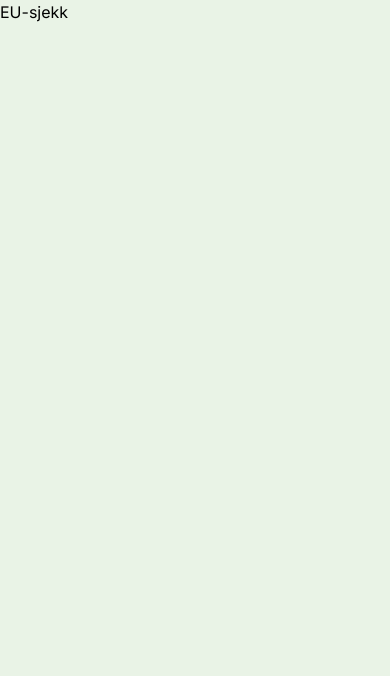
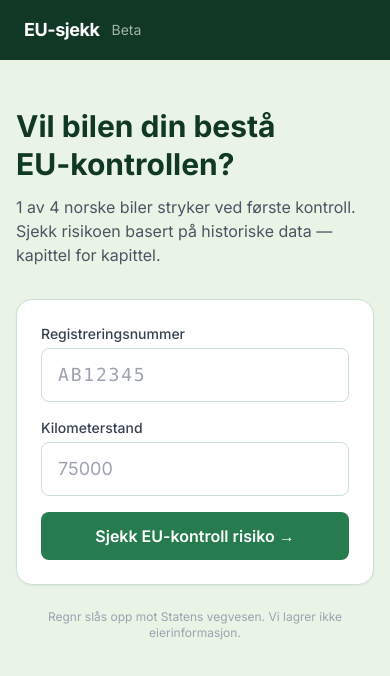
Before and after one commit to tomvanaylward-cmyk/pkk-dashboard, a Next.js app: page / in a window 390 px wide. Shown: the top 676 px of the page. Built offline with nearby package versions, Linux system fonts and the light colour scheme.

Commit message:
feat: landing page with regnr + km form, mobile-first

```diff
--- a/app/page.tsx
+++ b/app/page.tsx
@@ -1,7 +1,35 @@
-export default function Home() {
+import RegnrForm from "@/components/RegnrForm";
+
+export const metadata = {
+  title: "EU-kontroll Risikosjekk — Sjekk bilen din",
+  description:
+    "Sjekk risikoen for at bilen din stryker til EU-kontrollen. Basert på historiske PKK-data fra Statens vegvesen.",
+};
+
+export default function HomePage() {
   return (
-    <main>
-      <h1>EU-sjekk</h1>
+    <main className="min-h-screen bg-pale">
+      <header className="bg-dark text-white px-6 py-4 flex items-center gap-3">
+        <span className="font-bold text-lg tracking-tight">EU-sjekk</span>
+        <span className="text-mint text-sm opacity-75">Beta</span>
+      </header>
+
+      <div className="max-w-2xl mx-auto px-4 py-12 sm:py-20">
+        <h1 className="text-3xl sm:text-4xl font-bold text-dark mb-3 leading-tight">
+          Vil bilen din bestå<br />EU-kontrollen?
+        </h1>
+        <p className="text-gray-600 mb-8 text-base sm:text-lg">
+          1 av 4 norske biler stryker ved første kontroll. Sjekk risikoen basert på historiske data — kapittel for kapittel.
+        </p>
+
+        <div className="bg-white rounded-2xl shadow-sm border border-mint p-6 sm:p-8">
+          <RegnrForm />
+        </div>
+
+        <p className="text-xs text-gray-400 mt-6 text-center">
+          Regnr slås opp mot Statens vegvesen. Vi lagrer ikke eierinformasjon.
+        </p>
+      </div>
     </main>
   );
 }
--- /dev/null
+++ b/components/RegnrForm.tsx
@@ -0,0 +1,97 @@
+"use client";
+import { useState } from "react";
+import { useRouter } from "next/navigation";
+
+export default function RegnrForm() {
+  const router = useRouter();
+  const [regnr, setRegnr]   = useState("");
+  const [km, setKm]         = useState("");
+  const [error, setError]   = useState<string | null>(null);
+  const [loading, setLoading] = useState(false);
+
+  const handleSubmit = async (e: React.FormEvent) => {
+    e.preventDefault();
+    setError(null);
+    const cleanRegnr = regnr.trim().toUpperCase().replace(/\s/g, "");
+    const cleanKm    = parseInt(km.replace(/\s/g, ""), 10);
+
+    if (!/^[A-Z]{2}\d{4,5}$/.test(cleanRegnr)) {
+      setError("Skriv inn et gyldig norsk registreringsnummer (f.eks. AB12345)");
+      return;
+    }
+    if (isNaN(cleanKm) || cleanKm < 0 || cleanKm > 1_000_000) {
+      setError("Kilometerstand må være et tall mellom 0 og 1 000 000");
+      return;
+    }
+    setLoading(true);
+    try {
+      const resp = await fetch(`/api/kjoretoy?regnr=${cleanRegnr}`);
+      const data = await resp.json();
+      if (!resp.ok) {
+        setError(data.error ?? "Noe gikk galt. Prøv igjen.");
+        return;
+      }
+      router.push(
+        `/results?regnr=${cleanRegnr}&km=${cleanKm}&merke=${encodeURIComponent(data.merke)}&modell=${encodeURIComponent(data.modell)}&aargang=${data.aargang}&drivstoff=${data.drivstoff}&drivlinje=${data.drivlinje}&euFrist=${data.euFrist ?? ""}`
+      );
+    } catch {
+      setError("Kunne ikke kontakte SVV. Sjekk nettilkoblingen og prøv igjen.");
+    } finally {
+      setLoading(false);
+    }
+  };
+
+  return (
+    <form onSubmit={handleSubmit} className="flex flex-col gap-4 w-full max-w-md">
+      <div>
+        <label htmlFor="regnr" className="block text-sm font-medium text-gray-700 mb-1">
+          Registreringsnummer
+        </label>
+        <input
+          id="regnr"
+          type="text"
+          value={regnr}
+          onChange={(e) => setRegnr(e.target.value.toUpperCase())}
+          placeholder="AB12345"
+          maxLength={7}
+          className="w-full px-4 py-3 text-lg font-mono tracking-widest border border-mint rounded-lg focus:outline-none focus:ring-2 focus:ring-green uppercase"
+          aria-label="Registreringsnummer"
+          autoComplete="off"
+          inputMode="text"
+        />
+      </div>
+      <div>
+        <label htmlFor="km" className="block text-sm font-medium text-gray-700 mb-1">
+          Kilometerstand
+        </label>
+        <input
+          id="km"
+          type="number"
+          value={km}
+          onChange={(e) => setKm(e.target.value)}
+          placeholder="75000"
+          min={0}
+          max={1000000}
+          className="w-full px-4 py-3 text-lg border border-mint rounded-lg focus:outline-none focus:ring-2 focus:ring-green"
+          aria-label="Kilometerstand"
+          inputMode="numeric"
+        />
+      </div>
+
+      {error && (
+        <p role="alert" className="text-red-600 text-sm bg-red-50 rounded-lg px-3 py-2">
+          {error}
+        </p>
+      )}
+
+      <button
+        type="submit"
+        disabled={loading}
+        className="bg-green text-white font-semibold py-3 px-6 rounded-lg hover:bg-dark transition-colors disabled:opacity-50 focus:outline-none focus:ring-2 focus:ring-green focus:ring-offset-2"
+        aria-busy={loading}
+      >
+        {loading ? "Henter data..." : "Sjekk EU-kontroll risiko →"}
+      </button>
+    </form>
+  );
+}
```
